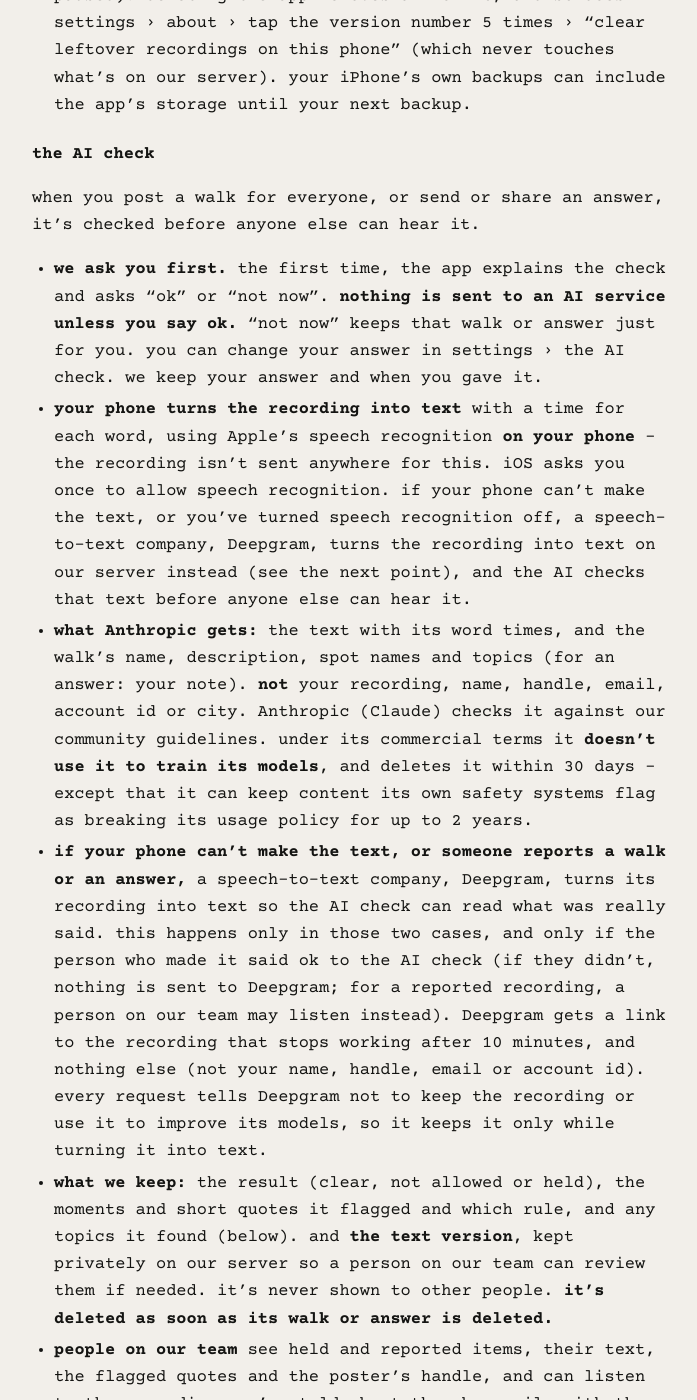
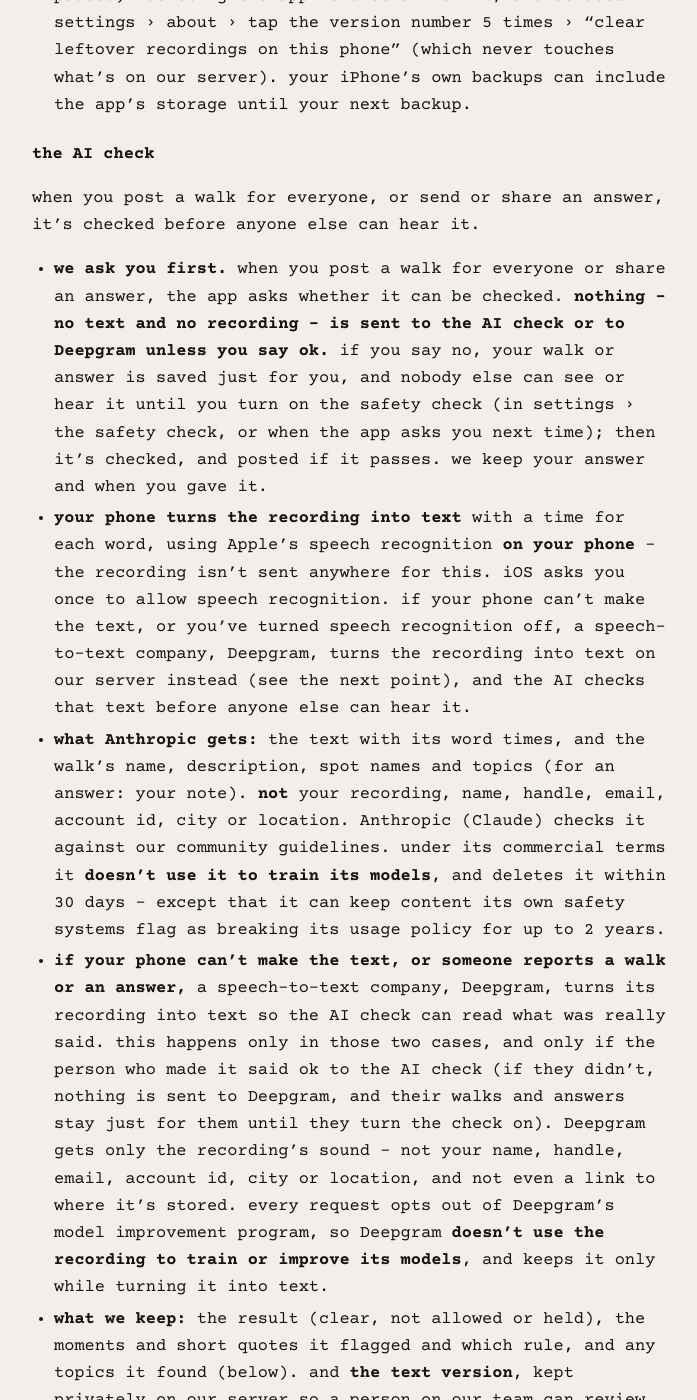
Before and after one commit to thorayaaa/caniwalkwithyou-site, a Jekyll site: the page built from privacy.md, in a window 1280 px wide and 1400 px high, scrolled down 4104 px. Shown: the whole window, without its empty margins (288-985 px from the left). Built offline with Jekyll 4.4.1, drawn with Linux system fonts in a browser that asks for light colours; some of the changed text lies outside the part shown.

Commit message:
Privacy and terms: nothing is sent to the check or Deepgram unless someone says ok - otherwise it stays just for them; what Anthropic and Deepgram get and keep; dated November 1, 2026 (Batch BC).

```diff
--- a/privacy.md
+++ b/privacy.md
@@ -7,14 +7,14 @@
 
 # privacy policy
 
-<p class="updated">last updated October 31, 2026</p>
+<p class="updated">last updated November 1, 2026</p>
 
 <div class="short" markdown="1">
 **the short version**
 
 - can i walk with you? records voices. talkers record their walks. a listener's microphone is on only during their turn to answer, and they're told first.
 - you choose who hears what you recorded: just you, the talker, or everyone - under your name or anonymously, in your own voice or a changed one.
-- before anything is shared, your phone turns it into text, and an AI service (Anthropic) checks only that text - never the recording. if your phone can't turn it into text, or a recording is reported, a speech-to-text service (Deepgram) turns it into text for that check. neither uses it to train AI.
+- before anything is shared, and only if you say ok, your phone turns it into text, and an AI service (Anthropic) checks only that text - never the recording. if your phone can't turn it into text, or a recording is reported, a speech-to-text service (Deepgram) turns it into text for that check. neither uses it to train AI.
 - we never identify anyone by their voice. no voiceprints.
 - we don't sell your data, show ads, or track you across other apps and websites.
 - you can delete a walk, an answer, or your whole account at any time in the app, and it's deleted from the app right away.
@@ -56,10 +56,10 @@
 
 when you post a walk for everyone, or send or share an answer, it's checked before anyone else can hear it.
 
-- **we ask you first.** the first time, the app explains the check and asks "ok" or "not now". **nothing is sent to an AI service unless you say ok.** "not now" keeps that walk or answer just for you. you can change your answer in settings › the AI check. we keep your answer and when you gave it.
+- **we ask you first.** when you post a walk for everyone or share an answer, the app asks whether it can be checked. **nothing - no text and no recording - is sent to the AI check or to Deepgram unless you say ok.** if you say no, your walk or answer is saved just for you, and nobody else can see or hear it until you turn on the safety check (in settings › the safety check, or when the app asks you next time); then it's checked, and posted if it passes. we keep your answer and when you gave it.
 - **your phone turns the recording into text** with a time for each word, using Apple's speech recognition **on your phone** - the recording isn't sent anywhere for this. iOS asks you once to allow speech recognition. if your phone can't make the text, or you've turned speech recognition off, a speech-to-text company, Deepgram, turns the recording into text on our server instead (see the next point), and the AI checks that text before anyone else can hear it.
-- **what Anthropic gets:** the text with its word times, and the walk's name, description, spot names and topics (for an answer: your note). **not** your recording, name, handle, email, account id or city. Anthropic (Claude) checks it against our community guidelines. under its commercial terms it **doesn't use it to train its models**, and deletes it within 30 days - except that it can keep content its own safety systems flag as breaking its usage policy for up to 2 years.
-- **if your phone can't make the text, or someone reports a walk or an answer,** a speech-to-text company, Deepgram, turns its recording into text so the AI check can read what was really said. this happens only in those two cases, and only if the person who made it said ok to the AI check (if they didn't, nothing is sent to Deepgram; for a reported recording, a person on our team may listen instead). Deepgram gets a link to the recording that stops working after 10 minutes, and nothing else (not your name, handle, email or account id). every request tells Deepgram not to keep the recording or use it to improve its models, so it keeps it only while turning it into text.
+- **what Anthropic gets:** the text with its word times, and the walk's name, description, spot names and topics (for an answer: your note). **not** your recording, name, handle, email, account id, city or location. Anthropic (Claude) checks it against our community guidelines. under its commercial terms it **doesn't use it to train its models**, and deletes it within 30 days - except that it can keep content its own safety systems flag as breaking its usage policy for up to 2 years.
+- **if your phone can't make the text, or someone reports a walk or an answer,** a speech-to-text company, Deepgram, turns its recording into text so the AI check can read what was really said. this happens only in those two cases, and only if the person who made it said ok to the AI check (if they didn't, nothing is sent to Deepgram, and their walks and answers stay just for them until they turn the check on). Deepgram gets only the recording's sound - not your name, handle, email, account id, city or location, and not even a link to where it's stored. every request opts out of Deepgram's model improvement program, so Deepgram **doesn't use the recording to train or improve its models**, and keeps it only while turning it into text.
 - **what we keep:** the result (clear, not allowed or held), the moments and short quotes it flagged and which rule, and any topics it found (below). and **the text version**, kept privately on our server so a person on our team can review them if needed. it's never shown to other people. **it's deleted as soon as its walk or answer is deleted.**
 - **people on our team** see held and reported items, their text, the flagged quotes and the poster's handle, and can listen to the recording. we're told about them by email, with the walk's name, the flagged quotes and private links to the recording (and, for a report, its photos) that stop working after 7 days. those emails stay in our own inbox.
 - **we never identify anyone by their voice.** we don't make voiceprints or use voices to recognise people.
```
Also changed, not shown: terms.md (+3 -3 lines).
